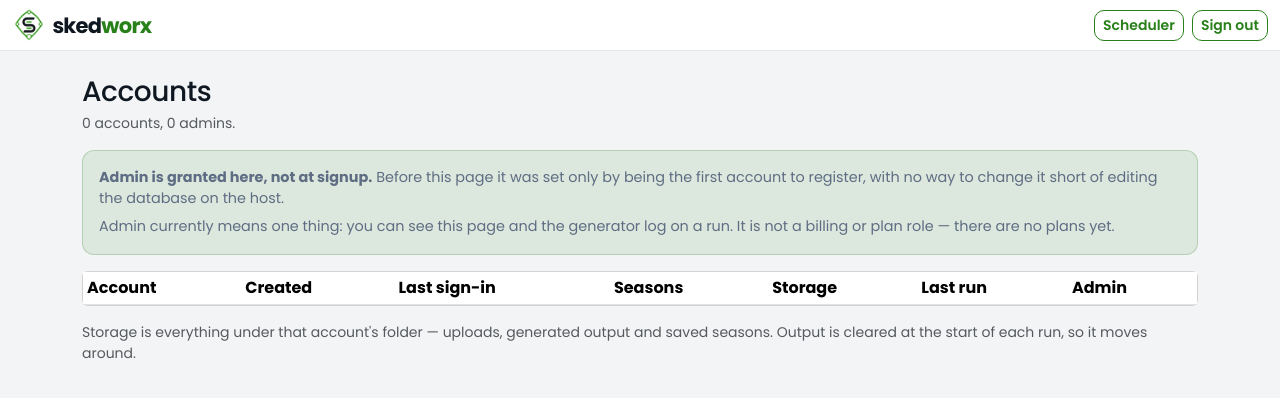
After one commit to jpotter82/wmsl-schedule-builder, a Flask app: page /admin in a window 1280 px wide. The commit adds this page. Shown: the top 398 px of the page. Run offline with Flask 3, Linux system fonts and the light colour scheme; the visitor is signed in with stand-in values (Sample User, id 1); lists and menus that the app fills with data are empty.

Commit message:
Add an admin panel, so admin can be granted without editing the database
Admin was set once, at signup, to whoever registered first. There was no way to
grant it to anyone else short of opening app.db on the host, and it gated
exactly one thing.

/admin lists the accounts with when they joined, when they last signed in, how
many saved seasons they have, their storage footprint and their last run, and
lets an admin grant or revoke the flag.

The guard is a decorator rather than a check inside each view, so a new admin
route cannot be added without deciding who may see it. It returns 404 rather
than 403 -- there is no reason to confirm the page exists to someone who cannot
use it.

Demoting the last admin is refused, with a message saying to promote someone
else first. Otherwise the only way back is editing the database, which is the
situation this page exists to end.

Adds test_admin.py: the interesting cases here are all about who is refused, so
that is what it covers -- non-admins, anonymous callers, self-promotion, and
the last-admin rule. 11 checks.

Deliberately not included: plans, billing or usage limits. Admin still means
one thing, and this does not pretend to be a role system.

Co-Authored-By: Claude Opus 5 <noreply@anthropic.com>

```diff
--- a/app.py
+++ b/app.py
@@ -3,6 +3,8 @@ import os
 import re
 import shutil
 import threading
+from datetime import datetime
+from functools import wraps
 from pathlib import Path
 
 from flask import (Flask, jsonify, redirect, render_template, request,
@@ -287,6 +289,68 @@ def reset_password(token):
     return redirect(url_for('login', reset='1'))
 
 
+# ------------------------------------------------------------------ admin
+def admin_required(view):
+    """Admin-only route guard.
+
+    Separate from @login_required rather than checked inside each view, so a new
+    admin route cannot be added without deciding who may see it.
+    """
+    @wraps(view)
+    @login_required
+    def wrapped(*args, **kwargs):
+        if not current_user.is_admin:
+            # 404 rather than 403: there is no reason to confirm the page exists
+            # to someone who cannot use it.
+            return render_template('404.html'), 404
+        return view(*args, **kwargs)
+    return wrapped
+
+
+def _account_usage(user_id):
+    """Rough per-account footprint, for the user list."""
+    home = auth.USERS_DIR / str(user_id)
+    out = {'configs': 0, 'bytes': 0, 'last_run': None}
+    if not home.is_dir():
+        return out
+    cfg = home / 'configs'
+    if cfg.is_dir():
+        out['configs'] = sum(1 for f in cfg.glob('*.json'))
+    for f in home.rglob('*'):
+        if f.is_file():
+            try:
+                out['bytes'] += f.stat().st_size
+            except OSError:
+                pass
+    state = home / 'run_state.json'
+    if state.is_file():
+        try:
+            out['last_run'] = datetime.utcfromtimestamp(state.stat().st_mtime).strftime('%Y-%m-%d %H:%M')
+        except (OSError, ValueError):
+            pass
+    return out
+
+
+@app.route('/admin')
+@admin_required
+def admin_home():
+    users = auth.list_users()
+    for u in users:
+        u['usage'] = _account_usage(u['id'])
+    return render_template('admin.html', users=users,
+                           admin_count=auth.admin_count(),
+                           notice=request.args.get('notice'),
+                           problem=request.args.get('problem'))
+
+
+@app.route('/admin/users/<int:user_id>/admin', methods=['POST'])
+@admin_required
+def admin_set_admin(user_id):
+    make = request.form.get('make') == '1'
+    ok, message = auth.set_admin(user_id, make)
+    return redirect(url_for('admin_home', **({'notice': message} if ok else {'problem': message})))
+
+
 @app.route('/logout')
 @login_required
 def logout():
--- a/auth.py
+++ b/auth.py
@@ -386,6 +386,40 @@ def set_password(user_id, new_password):
         return cur.rowcount > 0
 
 
+def list_users():
+    """Every account, with enough to run a user list. Never returns hashes."""
+    with _connect() as conn:
+        rows = conn.execute(
+            "SELECT id, email, display_name, is_admin, created_at, last_login_at"
+            " FROM users ORDER BY id").fetchall()
+    return [dict(r) for r in rows]
+
+
+def admin_count():
+    with _connect() as conn:
+        return conn.execute(
+            "SELECT COUNT(*) AS n FROM users WHERE is_admin = 1").fetchone()['n']
+
+
+def set_admin(user_id, make_admin):
+    """Grant or revoke admin. Returns (ok, message).
+
+    Refuses to remove the last admin: there is no other way back in short of
+    editing the database on the host, and locking yourself out of your own
+    instance is a bad afternoon.
+    """
+    user = get_user_by_id(user_id)
+    if user is None:
+        return False, "No such account."
+    if user.is_admin and not make_admin and admin_count() <= 1:
+        return False, "That is the only admin. Promote someone else first."
+    with _connect() as conn:
+        conn.execute("UPDATE users SET is_admin = ? WHERE id = ?",
+                     (1 if make_admin else 0, int(user_id)))
+    return True, ("%s is now an admin." % user.email if make_admin
+                  else "%s is no longer an admin." % user.email)
+
+
 def create_user(email, password, display_name=None, is_admin=None):
     """Create an account. The first account created becomes the admin."""
     email = (email or '').strip()
--- /dev/null
+++ b/templates/admin.html
@@ -0,0 +1,93 @@
+<!DOCTYPE html>
+<html lang="en">
+<head>
+  <meta charset="UTF-8">
+  <title>Admin — skedworx</title>
+  <meta name="viewport" content="width=device-width, initial-scale=1">
+  <link rel="icon" href="{{ url_for('static', filename='img/favicon.png') }}">
+  <link rel="preconnect" href="https://fonts.googleapis.com">
+  <link rel="preconnect" href="https://fonts.gstatic.com" crossorigin>
+  <link href="https://fonts.googleapis.com/css2?family=Poppins:wght@400;500;600;700&display=swap" rel="stylesheet">
+  <link href="https://cdn.jsdelivr.net/npm/bootstrap@5.3.3/dist/css/bootstrap.min.css" rel="stylesheet">
+  <link href="{{ url_for('static', filename='css/skedworx.css') }}" rel="stylesheet">
+  <style>
+    body { background: var(--surface); }
+    .admin-note { border-left: 3px solid var(--brand-ink); background: var(--brand-wash);
+                  border: 1px solid var(--brand-wash-line); border-radius: var(--radius-sm); }
+    .admin-note p { color: var(--ink-600-on-wash); font-size: .9rem; margin-bottom: .4rem; }
+    .admin-note p:last-child { margin-bottom: 0; }
+    td, th { vertical-align: middle; }
+  </style>
+</head>
+<body>
+  <nav class="navbar" style="background:#fff;border-bottom:1px solid var(--line)">
+    <div class="container-fluid">
+      {% with height = 34 %}{% include 'wordmark.html' %}{% endwith %}
+      <div class="d-flex align-items-center gap-2">
+        <a class="btn btn-sm btn-ghost" href="{{ url_for('index') }}">Scheduler</a>
+        <a class="btn btn-sm btn-ghost" href="{{ url_for('logout') }}">Sign out</a>
+      </div>
+    </div>
+  </nav>
+
+  <div class="container py-4">
+    <h1 class="h3 mb-1">Accounts</h1>
+    <p class="text-muted small">{{ users|length }} account{{ '' if users|length == 1 else 's' }},
+       {{ admin_count }} admin{{ '' if admin_count == 1 else 's' }}.</p>
+
+    {% if notice %}<div class="alert alert-success py-2">{{ notice }}</div>{% endif %}
+    {% if problem %}<div class="alert alert-warning py-2">{{ problem }}</div>{% endif %}
+
+    <div class="admin-note p-3 mb-3">
+      <p><strong>Admin is granted here, not at signup.</strong> Before this page it was set
+         only by being the first account to register, with no way to change it short of
+         editing the database on the host.</p>
+      <p>Admin currently means one thing: you can see this page and the generator log on a
+         run. It is not a billing or plan role — there are no plans yet.</p>
+    </div>
+
+    <div class="card">
+      <div class="table-responsive">
+        <table class="table table-sm mb-0 align-middle">
+          <thead>
+            <tr>
+              <th>Account</th><th>Created</th><th>Last sign-in</th>
+              <th>Seasons</th><th>Storage</th><th>Last run</th><th>Admin</th>
+            </tr>
+          </thead>
+          <tbody>
+          {% for u in users %}
+            <tr>
+              <td>
+                <strong>{{ u.email }}</strong>
+                <div class="text-muted small">id {{ u.id }}</div>
+              </td>
+              <td class="small">{{ (u.created_at or '')[:10] }}</td>
+              <td class="small">{{ (u.last_login_at or '—')[:16]|replace('T', ' ') }}</td>
+              <td class="small">{{ u.usage.configs }}</td>
+              <td class="small">{{ (u.usage.bytes / 1048576)|round(1) }} MB</td>
+              <td class="small">{{ u.usage.last_run or '—' }}</td>
+              <td>
+                <form method="post" action="{{ url_for('admin_set_admin', user_id=u.id) }}">
+                  <input type="hidden" name="make" value="{{ '0' if u.is_admin else '1' }}">
+                  <button class="btn btn-sm {{ 'btn-brand' if u.is_admin else 'btn-outline-secondary' }}"
+                          type="submit"
+                          title="{{ 'Revoke admin' if u.is_admin else 'Grant admin' }}">
+                    {{ 'Admin' if u.is_admin else 'Make admin' }}
+                  </button>
+                </form>
+              </td>
+            </tr>
+          {% endfor %}
+          </tbody>
+        </table>
+      </div>
+    </div>
+
+    <p class="text-muted small mt-3 mb-0">
+      Storage is everything under that account's folder — uploads, generated output and
+      saved seasons. Output is cleared at the start of each run, so it moves around.
+    </p>
+  </div>
+</body>
+</html>
--- a/templates/index.html
+++ b/templates/index.html
@@ -117,6 +117,7 @@
       {% with height = 34 %}{% include 'wordmark.html' %}{% endwith %}
       <div class="d-flex align-items-center">
         <span class="me-3 small d-none d-sm-inline" style="color:var(--ink-600)">{{ user_email }}</span>
+        {% if is_admin %}<a class="btn btn-sm btn-ghost me-2" href="{{ url_for('admin_home') }}">Admin</a>{% endif %}
         <a class="btn btn-sm btn-ghost" href="{{ url_for('logout') }}">Sign out</a>
       </div>
     </div>
```
Also changed, not shown: templates/404.html (added, +7 -0 lines), test_admin.py (added, +77 -0 lines).
